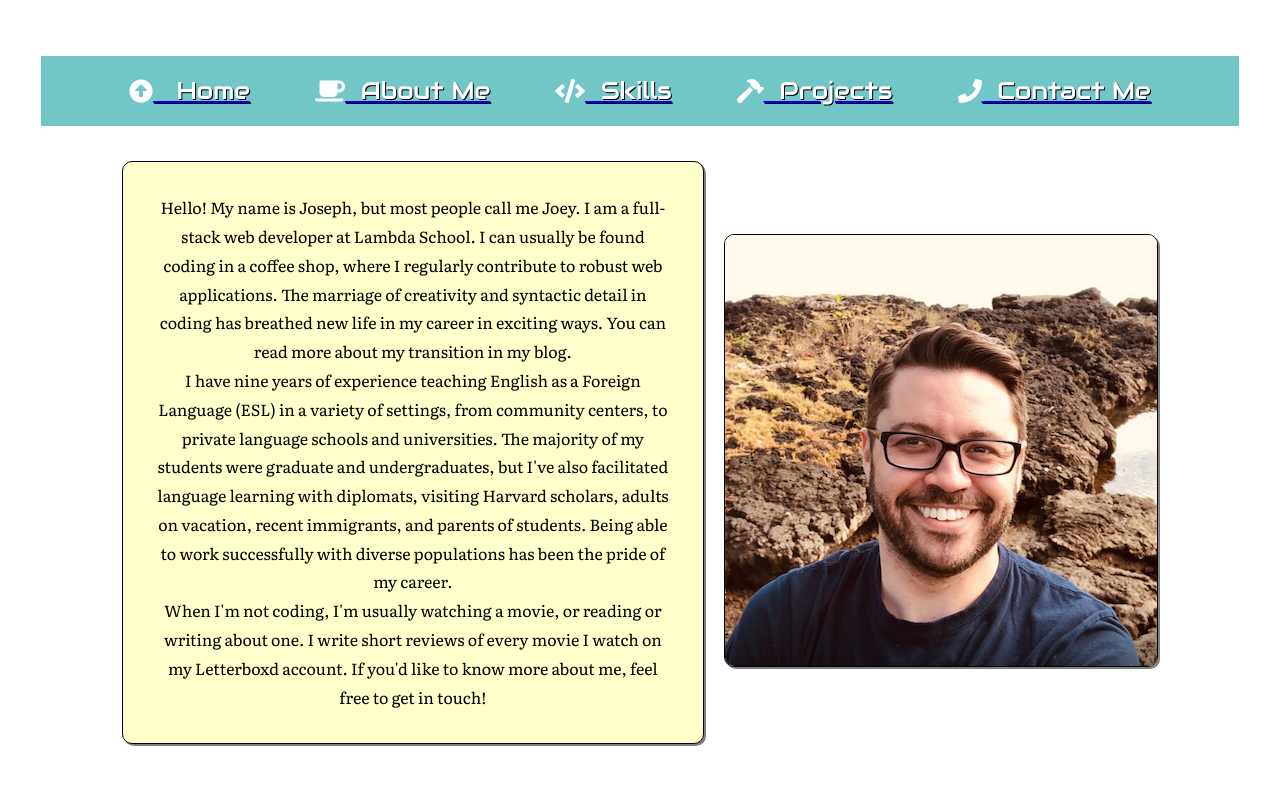
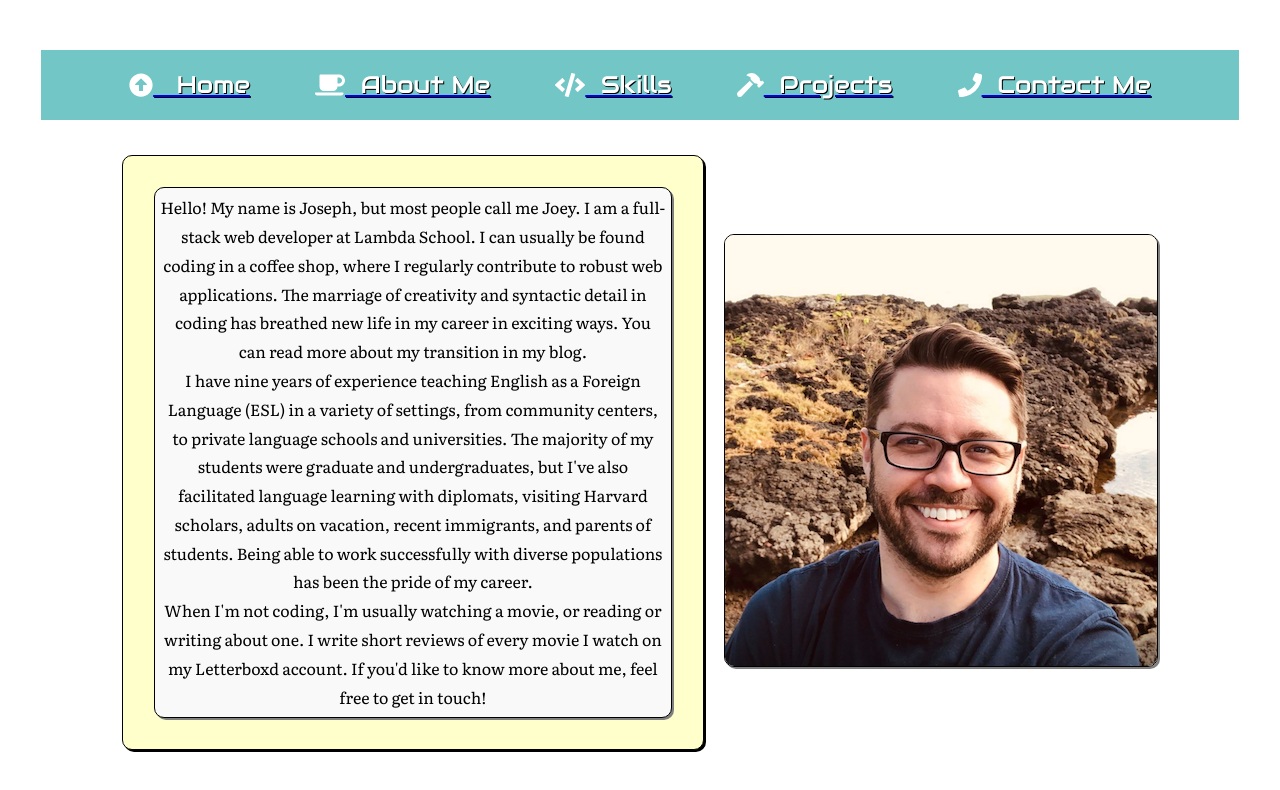
Before and after one commit to zeravenyoej/portfolio, a React (Create React App) app: page /about in a window 1280 px wide. Shown: the top 790 px of the page. Built offline with nearby package versions, Linux system fonts and the light colour scheme; a web font is replaced by a local one.

Commit message:
added inntertexdiv to about

```diff
--- a/src/components/About.js
+++ b/src/components/About.js
@@ -17,7 +17,7 @@ function About () {
     background: white;
     `;
 
-    const TextDiv = styled.div`
+    const OutterTextDiv = styled.div`
         border: 1px solid black;
         width: 50%;
         border-radius: 10px;
@@ -25,8 +25,16 @@ function About () {
         font-family: 'Literata', serif;
         padding: 3%;
         line-height: 1.8;
-        box-shadow: 2px 2px gray;
+        box-shadow: 2px 2px black;
         background: #ffffcc;
+    `;
+
+    const InnerTextDiv = styled.div`
+        background: #FAF9FA;
+        padding: 1%;
+        border: 1px solid black;
+        border-radius: 10px;
+        box-shadow: 2px 2px grey;
     `;
 
     const ImgDiv = styled.div`
@@ -46,7 +54,8 @@ function About () {
             <NavBarTop/>
 
             <ContentDiv>
-                <TextDiv>
+                <OutterTextDiv>
+                    <InnerTextDiv>
                         <div>
                         <p>Hello! My name is Joseph, but most people call me Joey. I am a full-stack web developer at Lambda School.
                         I can usually be found coding in a coffee shop, where I regularly contribute to robust web applications.
@@ -64,7 +73,8 @@ function About () {
                         <p>When I'm not coding, I'm usually watching a movie, or reading or writing about one. I write short reviews
                         of every movie I watch on my Letterboxd account. If you'd like to know more about me, feel free to get in touch! </p>
                         </div>
-                </TextDiv>
+                    </InnerTextDiv>
+                </OutterTextDiv>
 
                 <ImgDiv>
                     <Img src={joey} alt='Me in Hawaii' />
```
Lines whose indentation alone changed are shown as unchanged.
